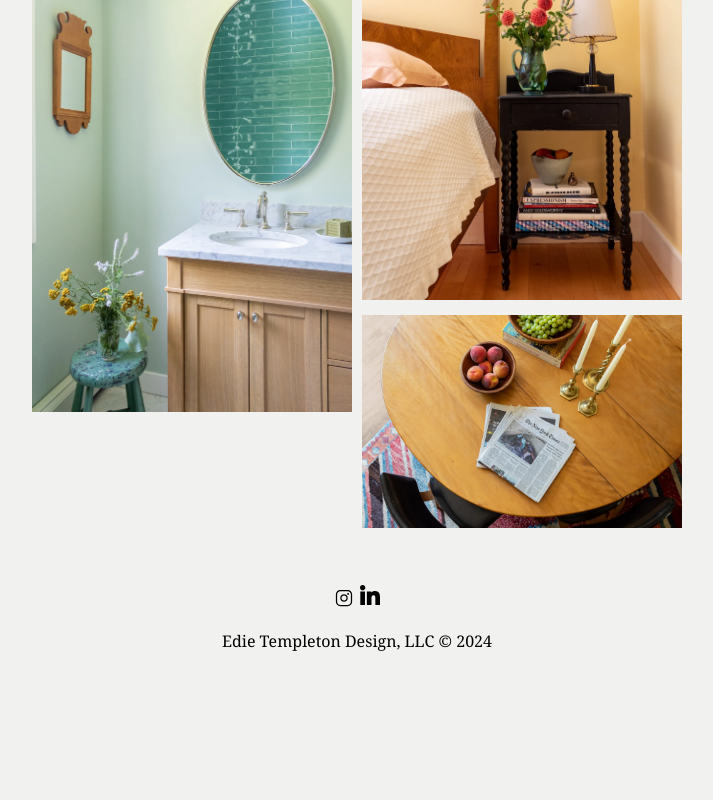
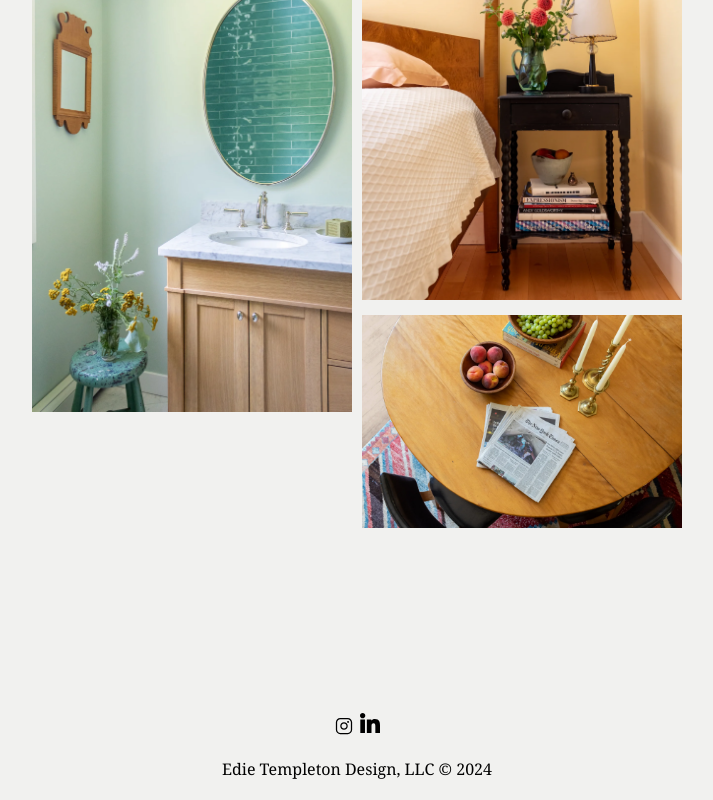
Before and after one commit to izzy1090/edie-templeton-design, a React (Create React App) app: page /gallery in a window 1280 px wide. Shown: the part 2920-3720 px from the top of the page, without its empty margins (283-996 px from the left). Before the commit the page ends 3592 px from the top, so only its background shows below. Built offline with nearby package versions, Linux system fonts and the light colour scheme.

Commit message:
Added a hover effect to the footer logos

```diff
--- a/src/styles/footer.css
+++ b/src/styles/footer.css
@@ -17,11 +17,19 @@
     padding: 15px;
 }
 
+.socialLogos:hover {
+    fill: rgba(101, 101, 101, 0.402);
+}
+
 .socialLogos > a > svg  {
-    padding-left: 3px;
-    padding-right: 3px;
+    margin-left: 3px;
+    margin-right: 3px;
     width: 20px;
     height: 20px;
+}
+
+.socialLogos > a > svg:hover  {
+    fill: #000000;
 }
 
 .llc {
--- a/src/styles/gallery.css
+++ b/src/styles/gallery.css
@@ -25,7 +25,7 @@
     display: flex;
     justify-content: center;
     margin-top: 5%;
-    margin-bottom: -20%;
+    margin-bottom: -10%;
 }
 
 .imagesSpreadColumn1  {
```
Also changed, not shown: src/assets/linkedin.svg.
